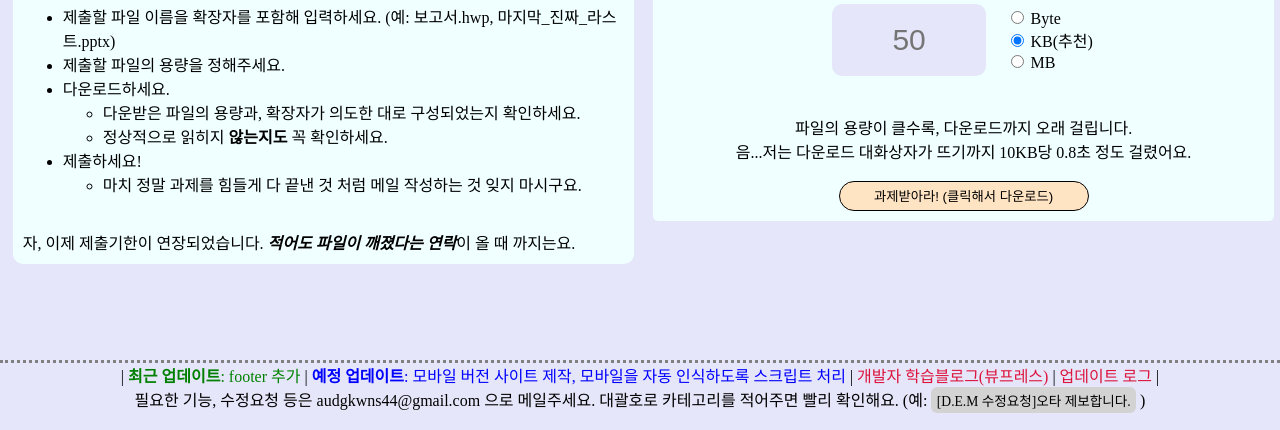
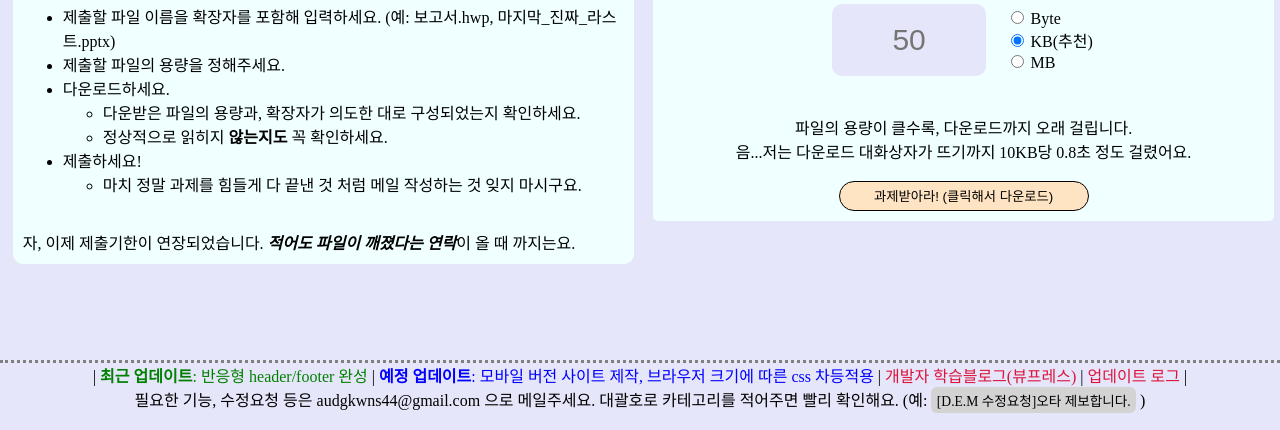
Before and after one commit to hajun-myoung/project-dem, a plain HTML site: page index.html in a window 1280 px wide. Shown: the part 370-800 px from the top of the page. Drawn offline with Linux system fonts and the light colour scheme.

Commit message:
update footer and update log(README.md)

```diff
--- a/index.html
+++ b/index.html
@@ -123,8 +123,8 @@
     </div>
 
     <div id="d_footer">
-        | <span id="s_greenText"><b>최근 업데이트</b>: footer 추가</span> |
-        <sapn id="s_blueText"><b>예정 업데이트</b>: 모바일 버전 사이트 제작, 모바일을 자동 인식하도록 스크립트 처리</sapn>
+        | <span id="s_greenText"><b>최근 업데이트</b>: 반응형 header/footer 완성</span> |
+        <sapn id="s_blueText"><b>예정 업데이트</b>: 모바일 버전 사이트 제작, 브라우저 크기에 따른 css 차등적용</sapn>
         | <a href="https://hajun-myoung.github.io/study_b/" target="_blank" id="h_link">개발자 학습블로그(뷰프레스)</a> |
         <a href="https://github.com/hajun-myoung/project-dem#update-log--업데이트-기록" target="_blank" id="h_link">업데이트
             로그</a> |<br>
```
Also changed, not shown: 1 other file.
